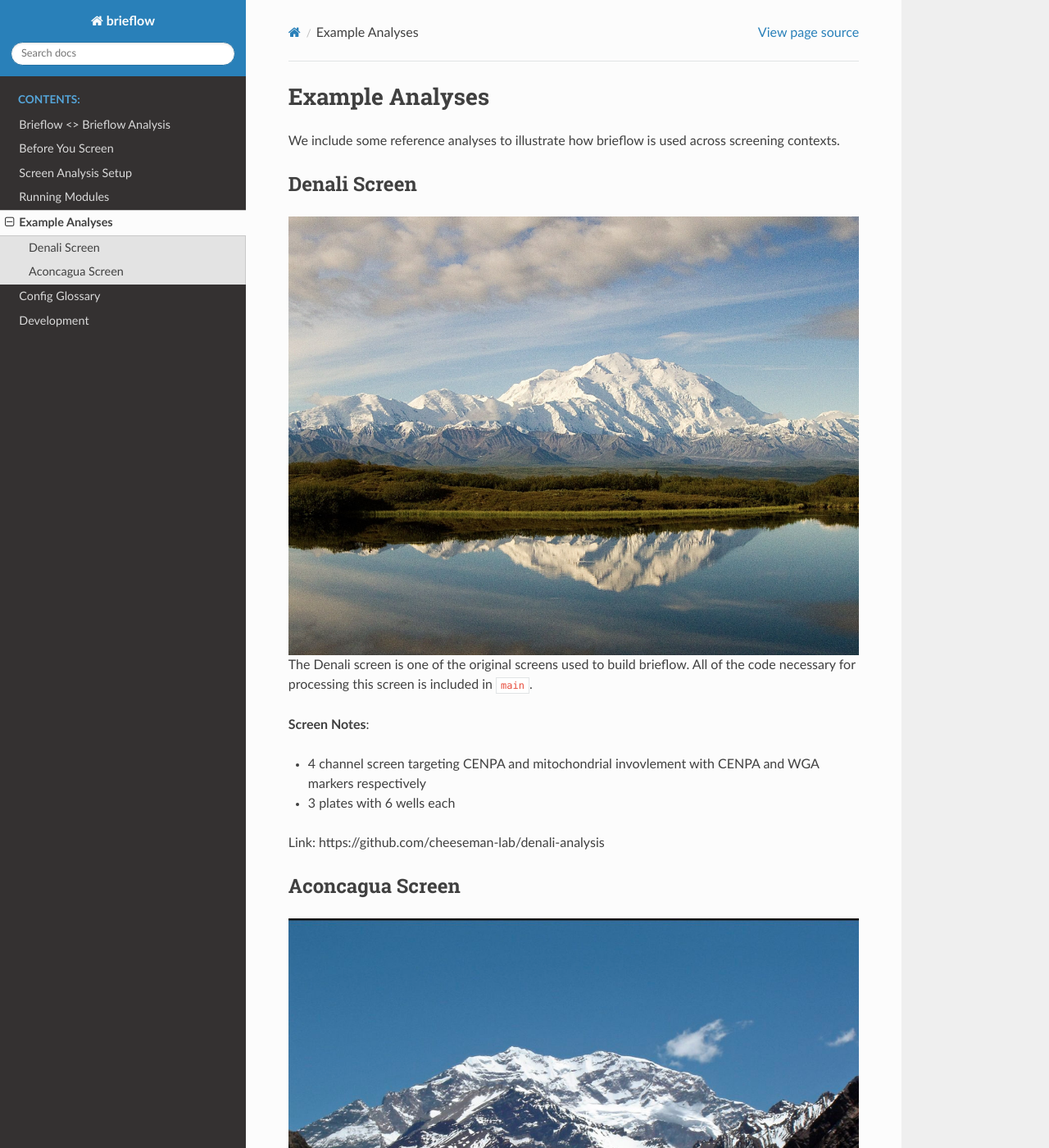
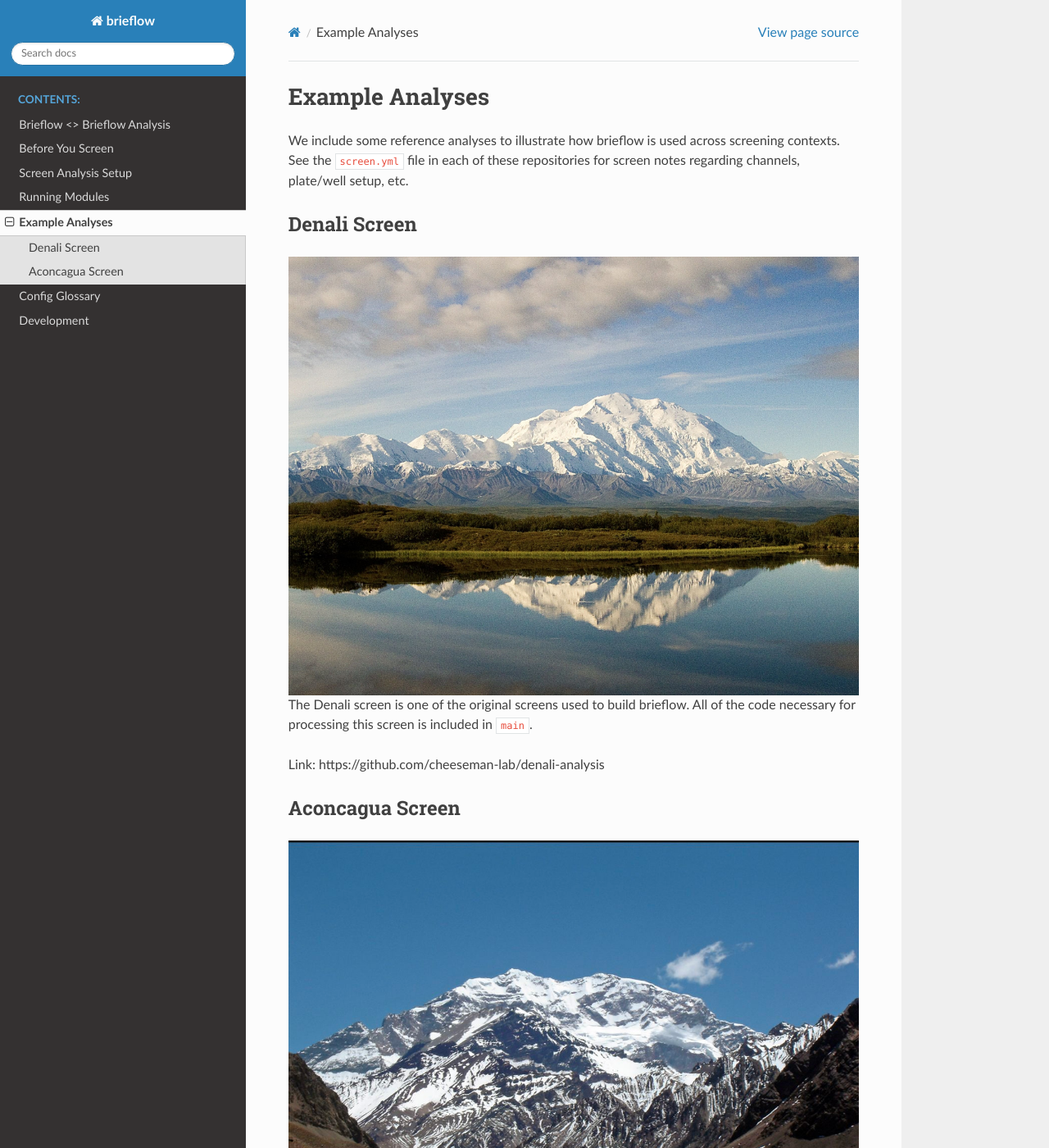
Before and after one commit to cheeseman-lab/brieflow, a Sphinx documentation site: the page built from docs/source/example_analyses.md, in a window 1280 px wide and 1400 px high. Shown: the whole window at 82% size. Built offline with Sphinx 7.4.7 and the Read the Docs theme 3.1.0, drawn with Linux system fonts in a browser that asks for light colours; some of the changed text lies outside the part shown.

Commit message:
finish example analyses

```diff
--- a/docs/source/example_analyses.md
+++ b/docs/source/example_analyses.md
@@ -1,6 +1,7 @@
 # Example Analyses
 
 We include some reference analyses to illustrate how brieflow is used across screening contexts.
+See the `screen.yml` file in each of these repositories for screen notes regarding channels, plate/well setup, etc.
 
 ## Denali Screen
 
@@ -11,10 +12,6 @@ We include some reference analyses to illustrate how brieflow is used across scr
 
 The Denali screen is one of the original screens used to build brieflow.
 All of the code necessary for processing this screen is included in `main`.
-
-**Screen Notes**:
-- 4 channel screen targeting CENPA and mitochondrial invovlement with CENPA and WGA markers respectively
-- 3 plates with 6 wells each
 
 Link: https://github.com/cheeseman-lab/denali-analysis
 
@@ -28,8 +25,4 @@ Link: https://github.com/cheeseman-lab/denali-analysis
 The Aconcagua screen is one of the original screens used to test brieflow extension.
 This is a reanalysis of the data originally collected for [Funk et al., 2022](https://doi.org/10.1016/j.cell.2022.10.017).
 
-**Screen Notes**:
-- 8 plates with 6 wells each, although some wells are excluded from analysis because of incorrectly acquired data
-TODO: Matteo to help!!!
-
 Link: https://github.com/cheeseman-lab/aconcagua-analysis
```
